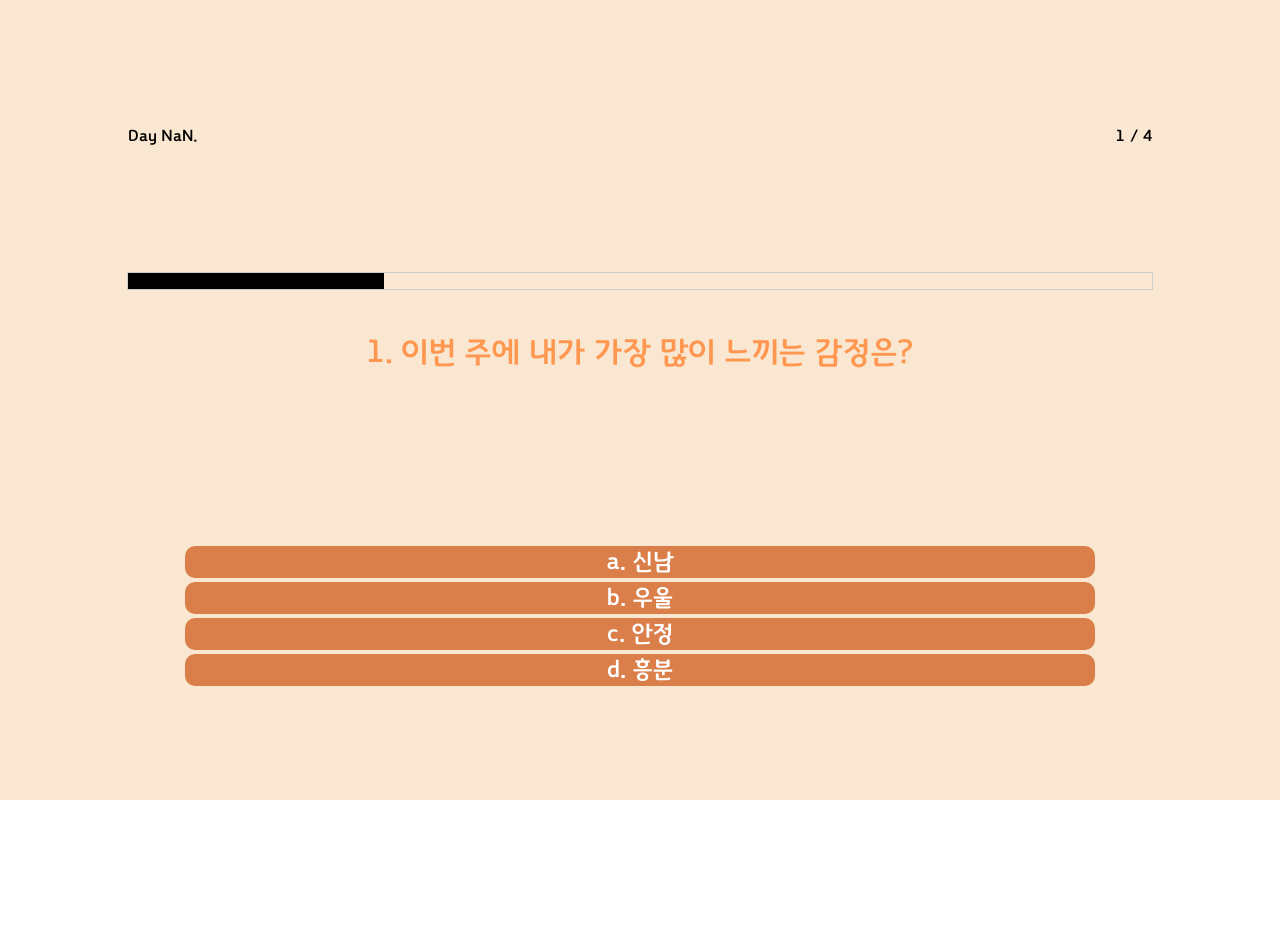
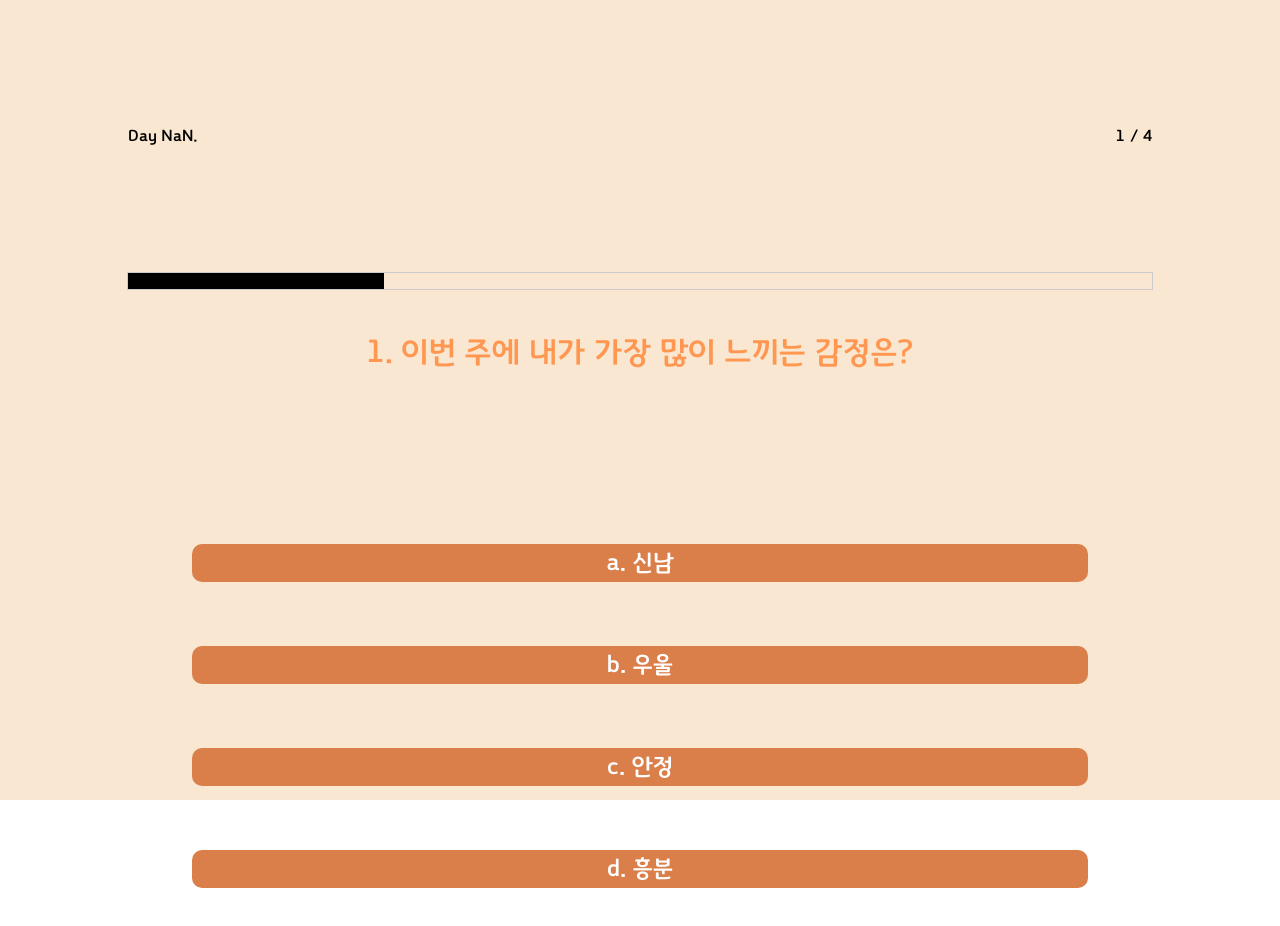
Before and after one commit to qocksdlf123/banjjog, a React (Create React App) app in the folder front/: page /question in a window 1280 px wide. Shown: the top 926 px of the page. Built offline with nearby package versions, Linux system fonts and the light colour scheme.

Commit message:
:boom: style : 게임 진행 페이지 css 수정

```diff
--- a/front/src/page/QuestionPage/style.css
+++ b/front/src/page/QuestionPage/style.css
@@ -24,10 +24,9 @@
 .question-footer {
   display: flex;
   flex-direction: column;
-  justify-content: space-around;
+  /* justify-content: space-around; */
   align-items: center;
   height: 50%;
-  padding-bottom: 20%;
   box-sizing: border-box;
 }
 .question-selectbox {
@@ -35,11 +34,13 @@
   justify-content: center;
   align-items: center;
   width: 70%;
-  height: 13%;
+  height: 15%;
   padding: 7px;
   border-radius: 10px;
   color: white;
   font-size: x-large;
   background-color: #da7e4a;
   cursor: pointer;
+  margin-bottom: 5%;
+  box-sizing: border-box;
 }
```
